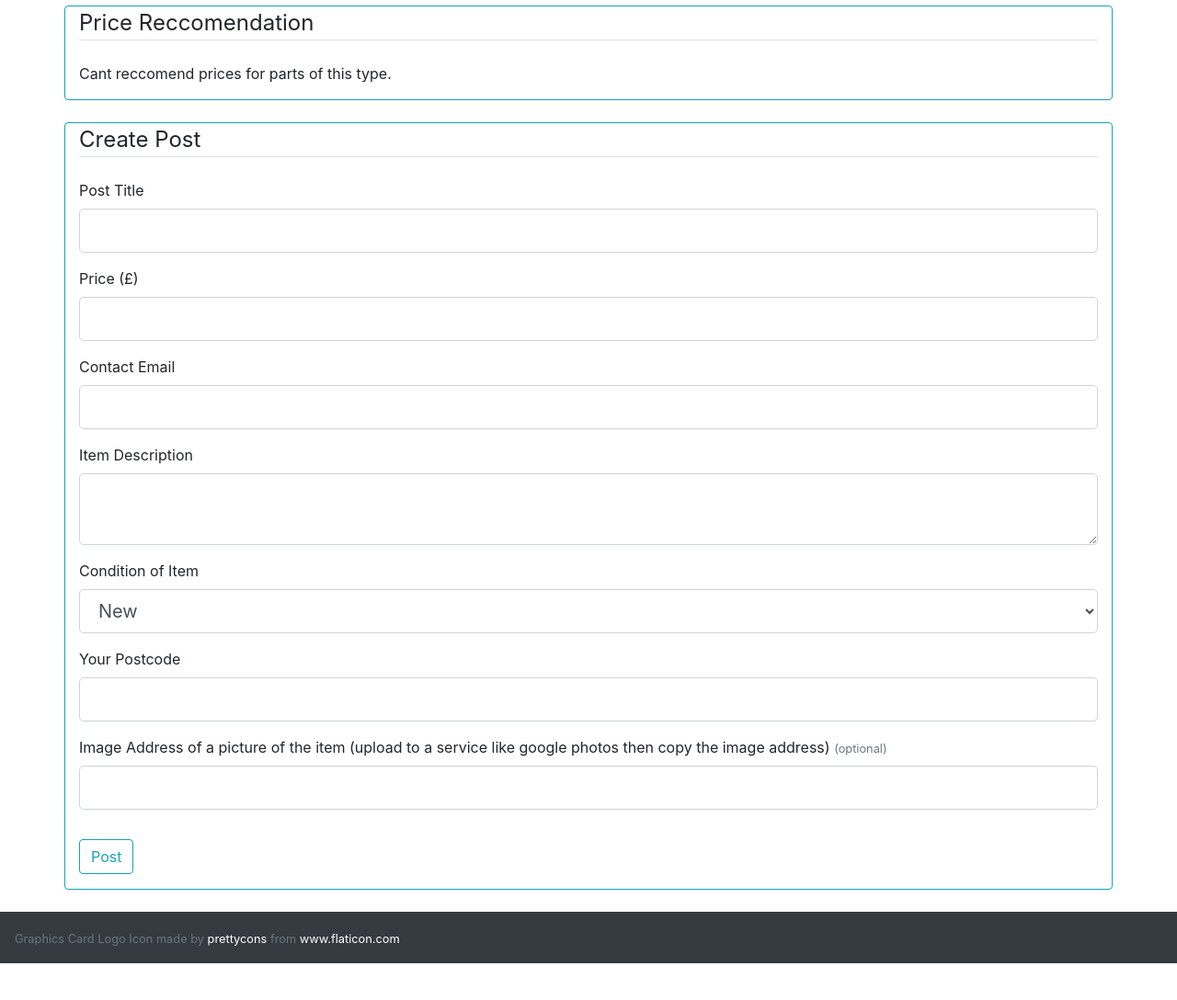
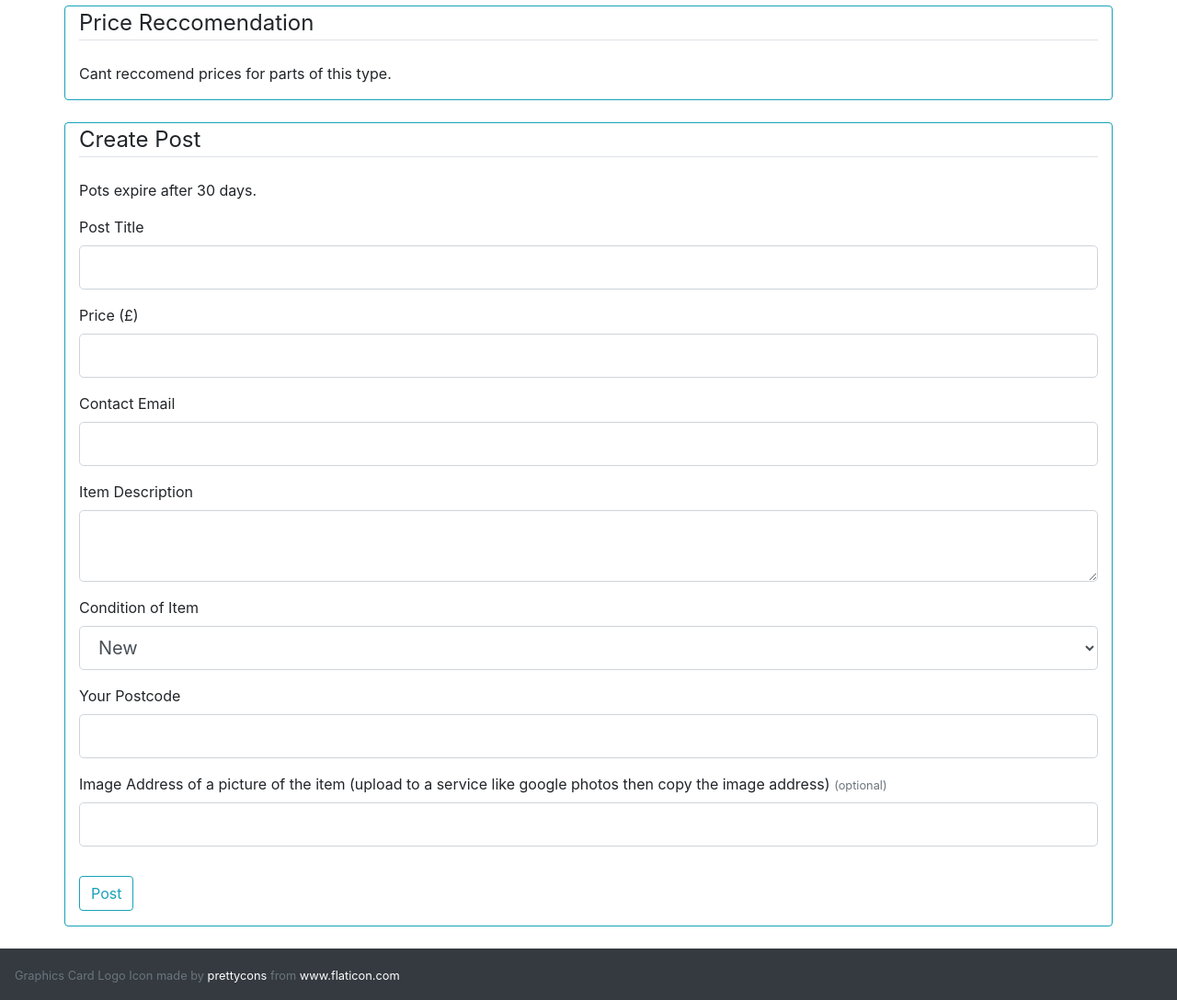
Before and after one commit to InfinityWarlock/EPQ-website, a Flask app: template tradingwebsite/templates/create-post.html in a window 1280 px wide. Shown: the part 140-1228 px from the top of the page at 92% size. Before the commit the page ends 1188 px from the top, so only its background shows below. Run offline with Flask 2, Linux system fonts and the light colour scheme; the template is opened without the code that fills it: values that come from a table or form of the project are taken from there, others are empty; parts of the project's set-up code (start-up, migrations or seed data) failed here and were passed over; some libraries are stand-ins or nearby versions.

Commit message:
Added info about post expiry time

```diff
--- a/tradingwebsite/templates/create-post.html
+++ b/tradingwebsite/templates/create-post.html
@@ -24,6 +24,7 @@
             {{ form.hidden_tag() }}
             <fieldset class="form-group">
                 <legend class="border-bottom mb-4">Create Post</legend>
+                <p class="text-justify">Pots expire after 30 days.</p>
                 <div class="form-group">
                     {{ form.title.label(class="form-control-label") }}
                     {% if form.title.errors %}
```
